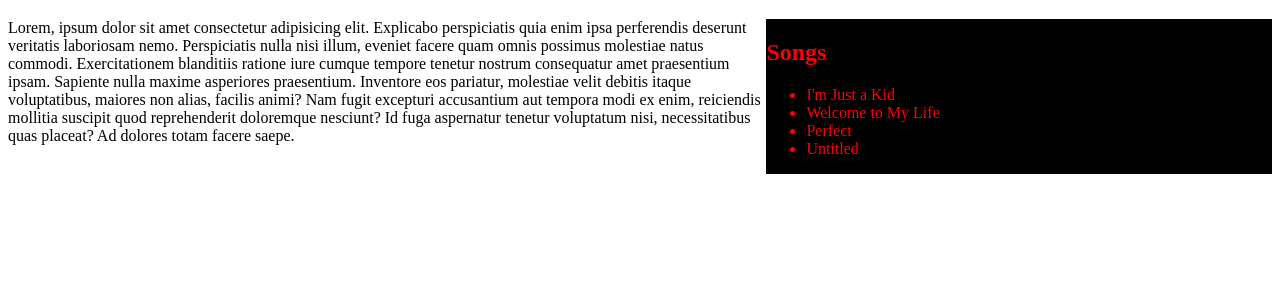
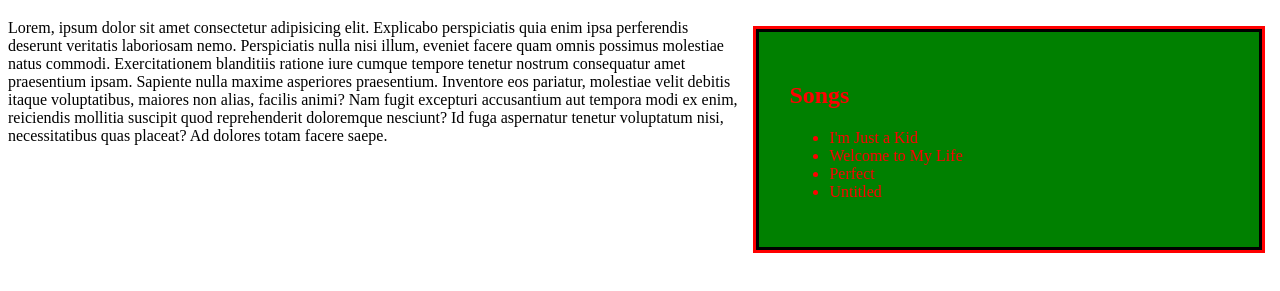
Before and after one commit to popoyuyu/favorite-band, a plain HTML site: page index.html in a window 1280 px wide. Shown: the part 61-352 px from the top of the page. Drawn offline with Linux system fonts and the light colour scheme.

Commit message:
added border to the sidebar with styling

```diff
--- a/css/style.css
+++ b/css/style.css
@@ -1,6 +1,12 @@
 .sidebar {
   width: 40%;
   float: right;
-  background-color: black;
+  background-color: green;
   color: red;
+  border: solid black;
+  padding: 30px;
+  margin: 10px;
+  box-sizing: border-box;
+  outline: solid;
+  outline-color: red;
 }
```
